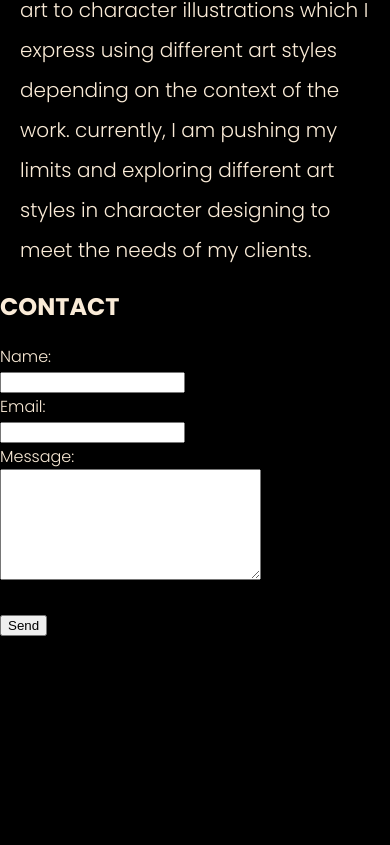
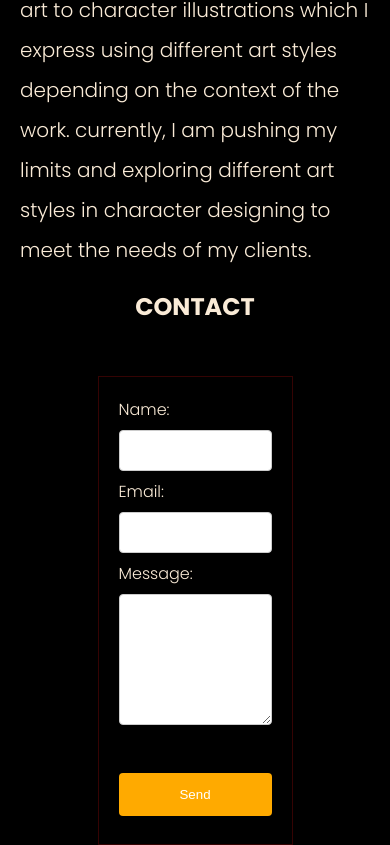
Before and after one commit to chiachels/chi-portfoliio, a website: page index.html in a window 390 px wide. Shown: the part 3014-3859 px from the top of the page. Before the commit the page ends 3651 px from the top, so only its background shows below. Drawn offline with Linux system fonts and the light colour scheme.

Commit message:
new changes to saller screens

```diff
--- a/css/style.css
+++ b/css/style.css
@@ -347,5 +347,49 @@ body {
     margin: 0;
     font-size: 20px;
   }
+  #Contact {
+    display: flex;
+    flex-direction: column;
+    gap: 2em;
+  }
+  .contact-title {
+    text-align: center;
+  }
+  /* Add some basic styling to the form */
+  form.form {
+    width: 50%;
+    margin: 0 auto;
+    border: 1px solid rgba(53, 3, 3, 1);
+    padding: 20px;
+    box-sizing: border-box;
+  }
+
+  /* Style the input fields */
+  form.form input.input,
+  form.form textarea.input {
+    width: 100%;
+    padding: 12px 20px;
+    margin: 8px 0;
+    box-sizing: border-box;
+    border: 1px solid #ccc;
+    border-radius: 4px;
+  }
+
+  /* Style the submit button */
+  form.form input[type="submit"].submit {
+    width: 100%;
+    background-color: #ffaa00;
+    color: white;
+    padding: 14px 20px;
+    margin: 8px 0;
+    border: none;
+    border-radius: 4px;
+    cursor: pointer;
+  }
+
+  /* Add a hover effect to the submit button */
+  form.form input[type="submit"].submit:hover {
+    background-color: aqua;
+  }
 }
 /* END 0F STYLING FOR SMALLER SCREENS*/
```
